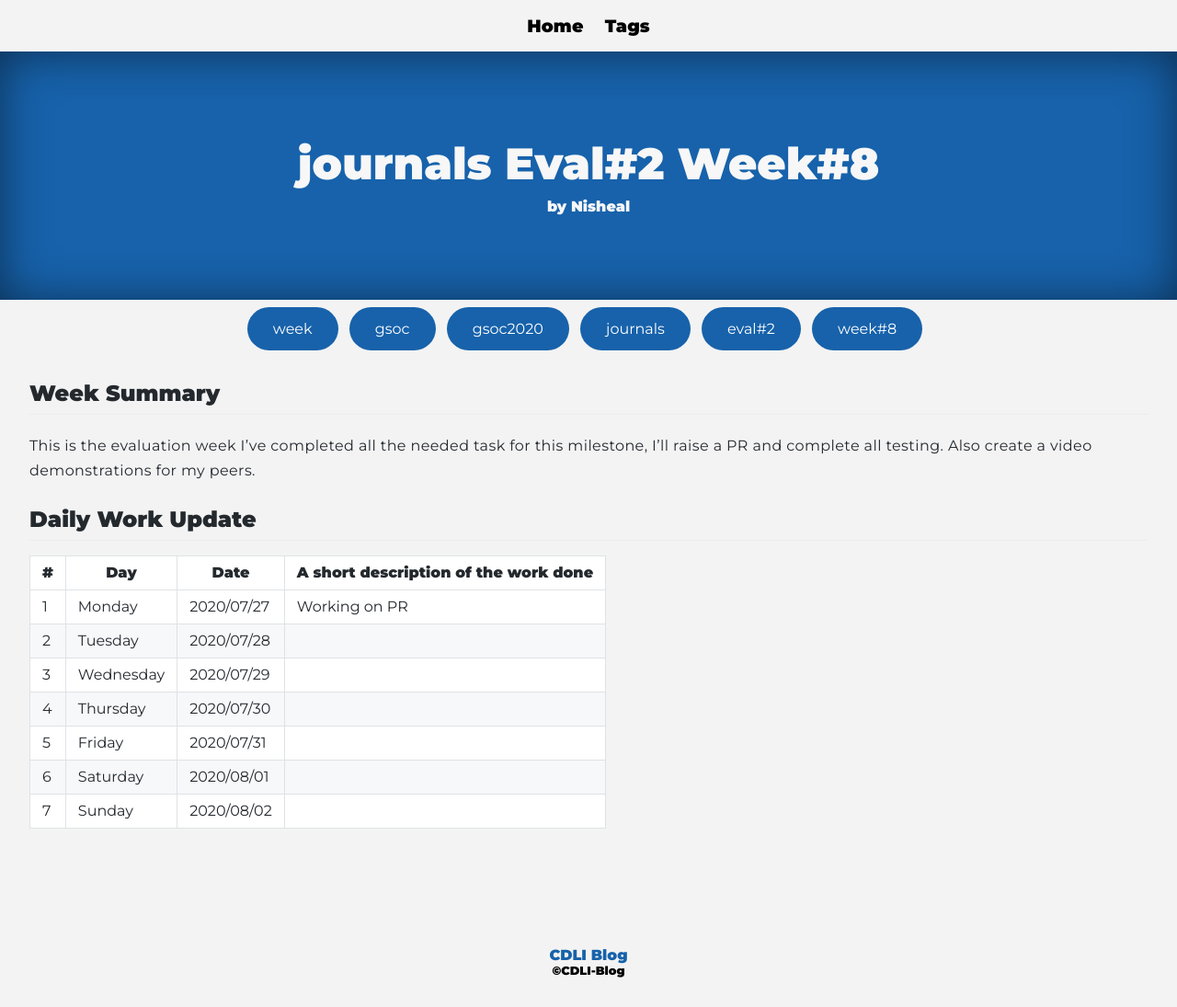
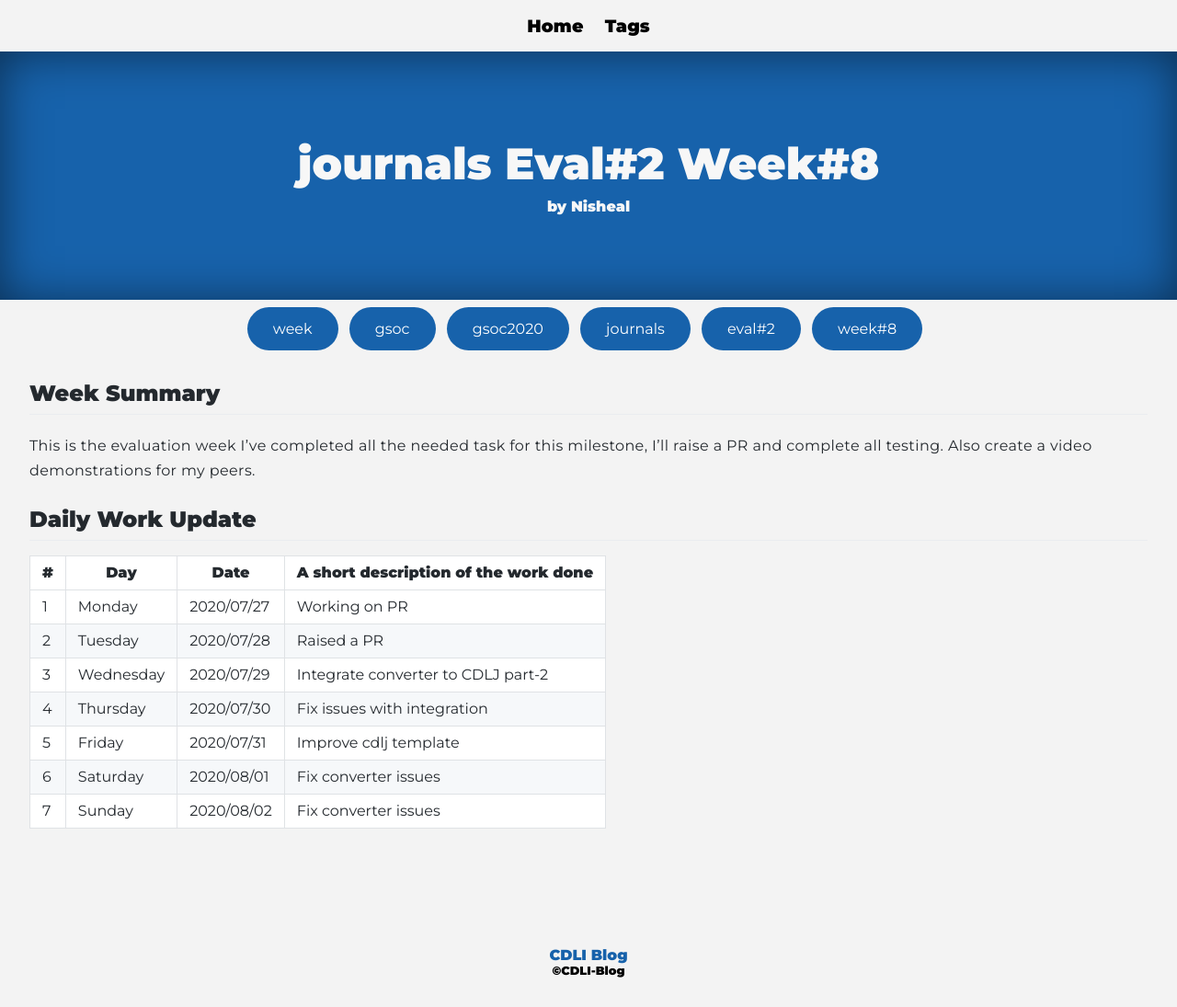
Before and after one commit to cdli-gh/blog, a Jekyll site: the page built from _blog/gsoc20/journals/posts/09_week8.md, in a window 1280 px wide. Shown: the whole page at 92% size. Built offline with Jekyll 4.4.1, drawn with Linux system fonts in a browser that asks for light colours; Markdown is read by kramdown in place of the engine named in the settings.

Commit message:
Update 09_week8.md

```diff
--- a/_blog/gsoc20/journals/posts/09_week8.md
+++ b/_blog/gsoc20/journals/posts/09_week8.md
@@ -15,9 +15,9 @@ Also create a video demonstrations for my peers.
 |\#|Day|Date|A short description of the work done|
 |---	|---	|---	|---	|
 |1   	| Monday 	|   2020/07/27	|  Working on PR 	|
-|2   	| Tuesday  	|   2020/07/28	|    	|
-|3   	| Wednesday  	|  2020/07/29 	|   	|
-|4   	| Thursday  	|   2020/07/30	|   	|
-|5   	| Friday  	|   2020/07/31	|   	|
-|6   	| Saturday  	|   2020/08/01	|   	|
-|7   	| Sunday  	|   2020/08/02	|   	|
+|2   	| Tuesday  	|   2020/07/28	| Raised a PR   	|
+|3   	| Wednesday  	|  2020/07/29 	| Integrate converter to CDLJ part-2 	|
+|4   	| Thursday  	|   2020/07/30	|  Fix issues with integration 	|
+|5   	| Friday  	|   2020/07/31	|  Improve cdlj template	|
+|6   	| Saturday  	|   2020/08/01	|  Fix converter issues 	|
+|7   	| Sunday  	|   2020/08/02	|  Fix converter issues 	|
```
